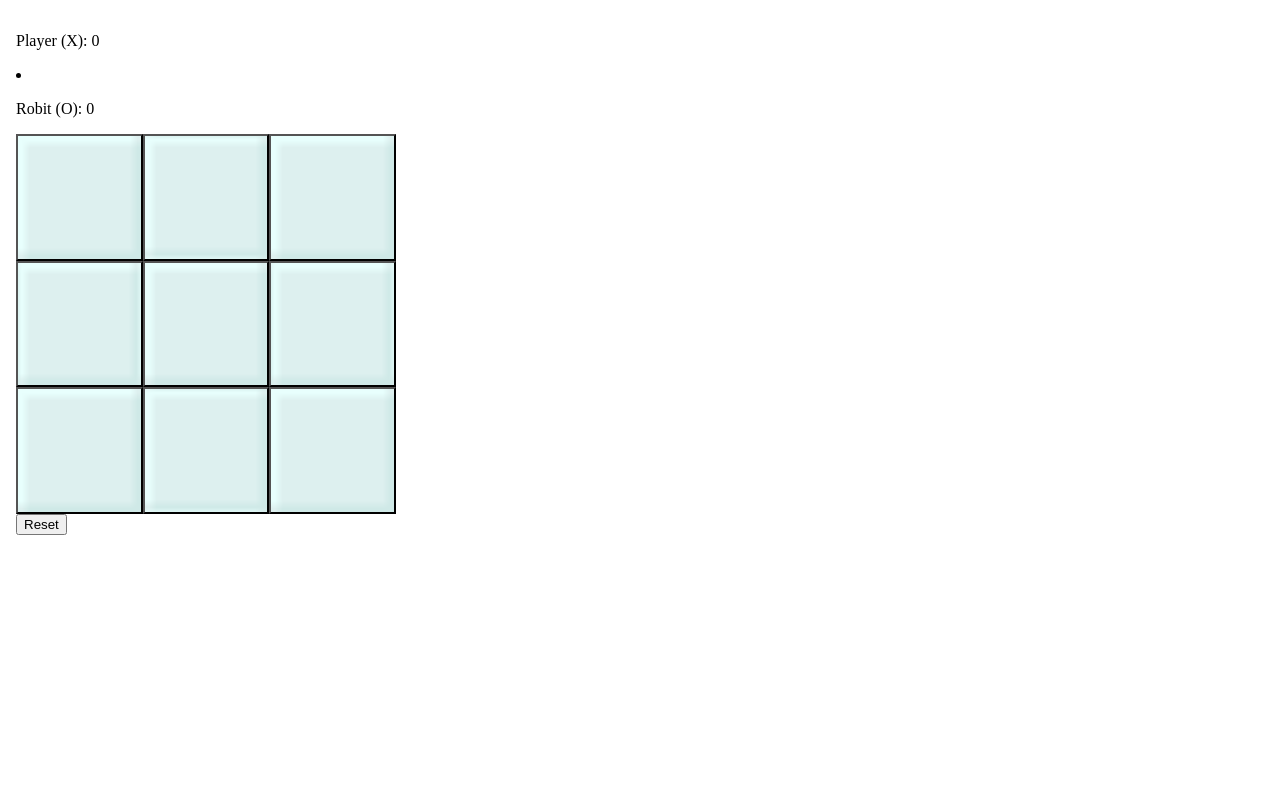
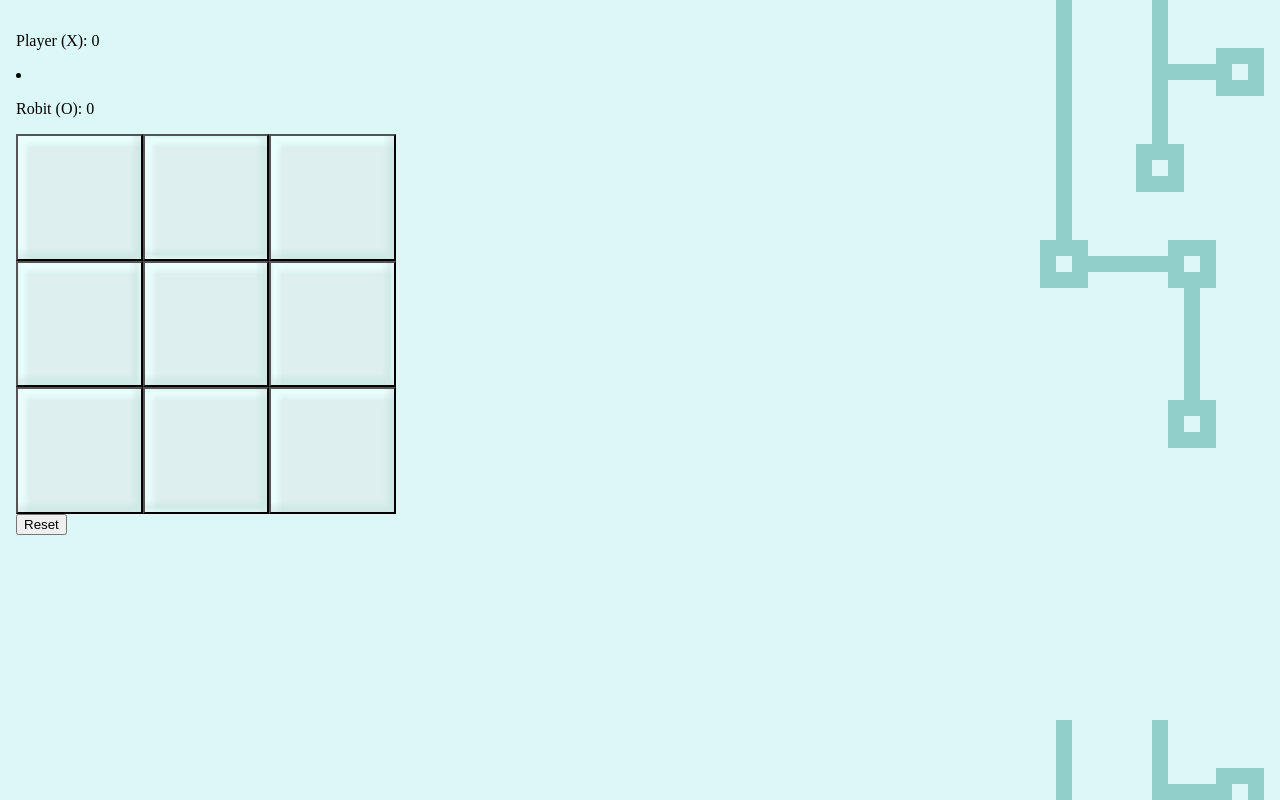
Before and after one commit to badideainc/internship-code-test, a website: page index.html in a window 1280 px wide. Drawn offline with Linux system fonts and the light colour scheme.

Commit message:
Add background

```diff
--- a/style.css
+++ b/style.css
@@ -1,6 +1,8 @@
 body {
 	margin: 0;
 	padding: 16px;
+	background-image: url(images/background_light_16x9.png);
+	background-size: cover
 }
 
 #board {
```
Also changed, not shown: images/background_light_16x9.png (added).
